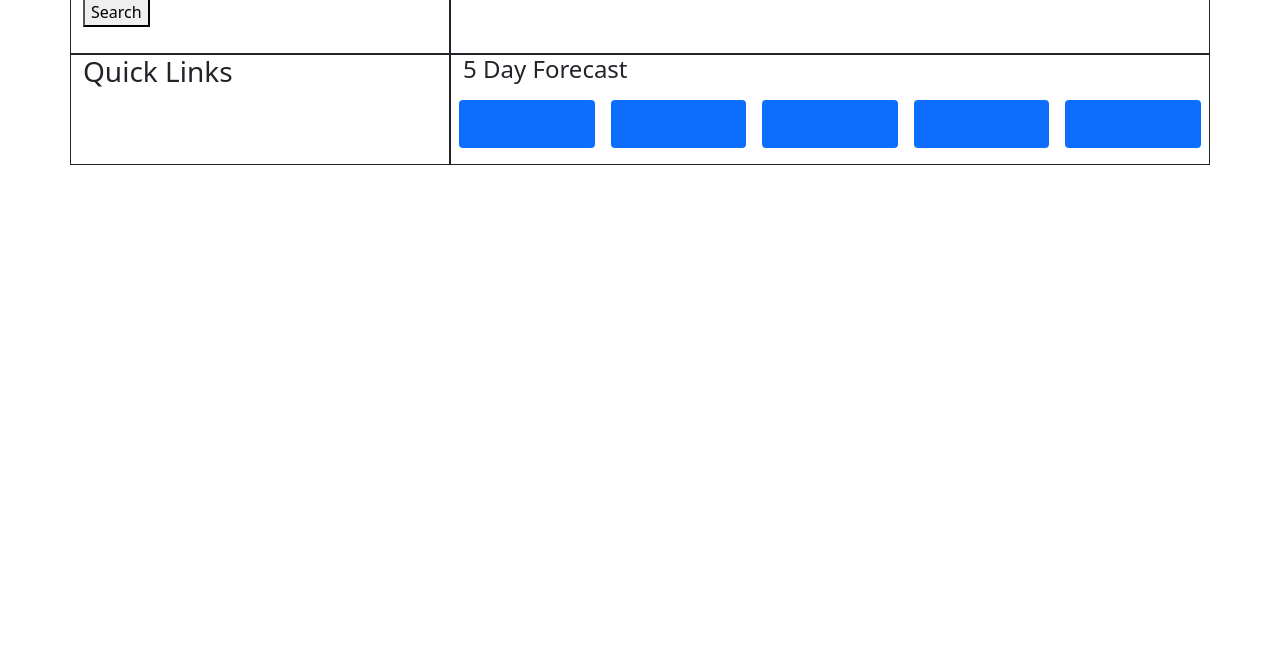
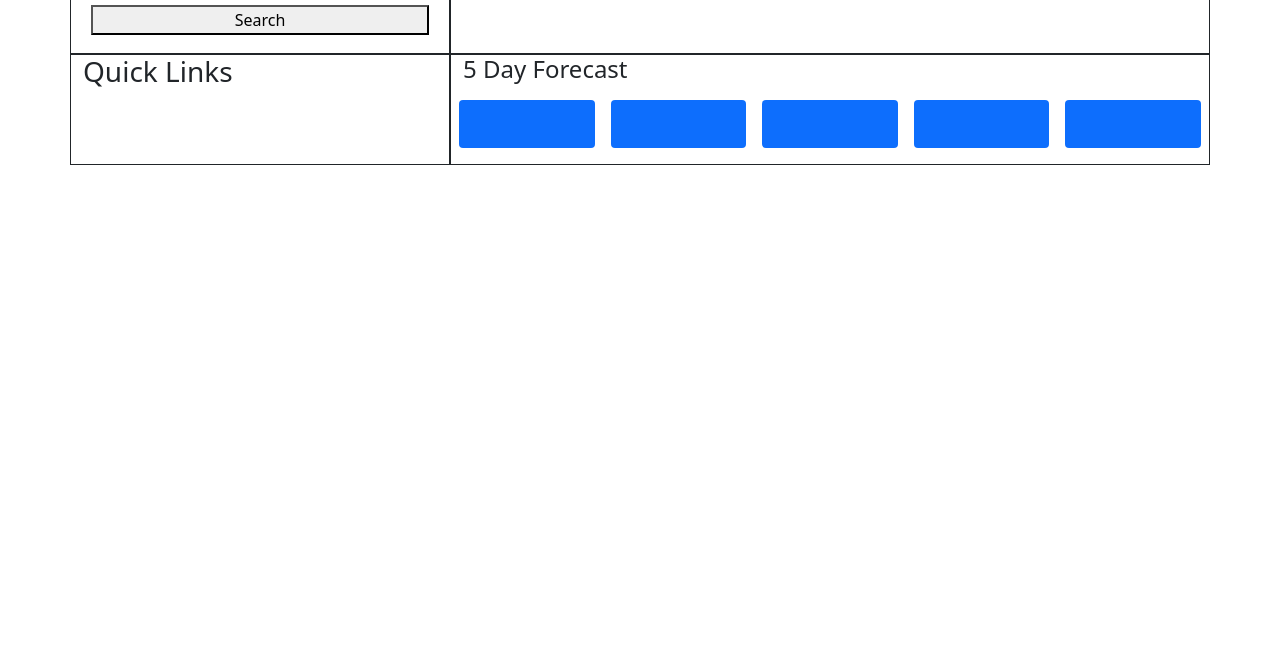
Before and after one commit to RayFlaherty/Sunny-in-Nashville, a website: page index.html in a window 1280 px wide. Shown: the part 148-800 px from the top of the page. Drawn offline with nearby package versions, Linux system fonts and the light colour scheme.

Commit message:
button functionality

```diff
--- a/index.html
+++ b/index.html
@@ -20,7 +20,10 @@
                 <h3>City Search</h3>
                 <input class="col-12" type="text" id="city" placeholder="City"></input>
                 <br>
-                <button class="align-content-center" id="citySearch">Search</button>
+                <div class="row  m-2">
+                    <button class="align-content-center flex-md-column" id="citySearch">Search</button>
+                </div>
+
 
             </div>
             <div class="col-8 border border-dark">
```
